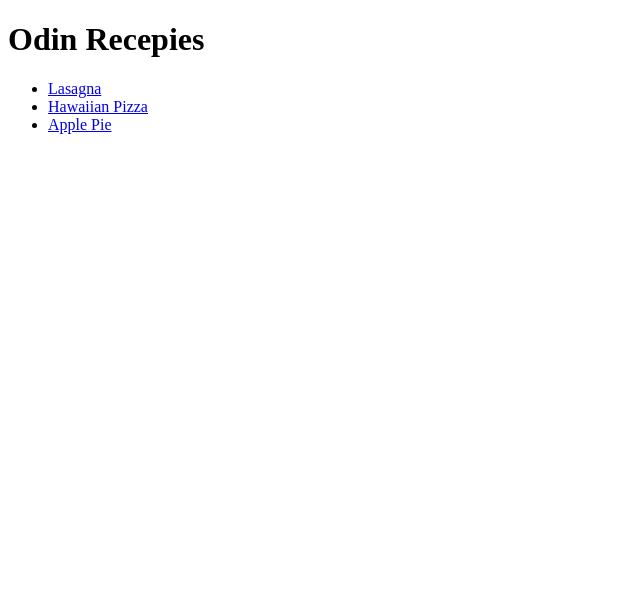
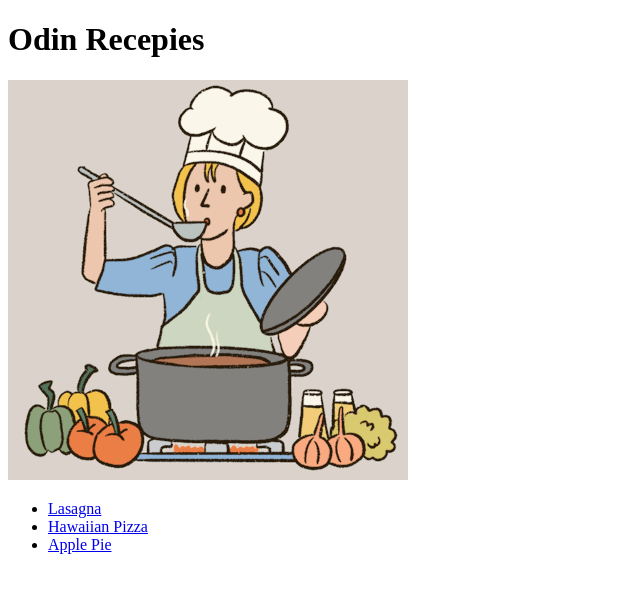
Before and after one commit to Mikaela1402/odin-recipes, a plain HTML site: page index.html in a window 1280 px wide. Shown: the whole page, without its empty margins (0-640 px from the left). Drawn offline with Linux system fonts and the light colour scheme.

Commit message:
Cooking inage added

```diff
--- a/index.html
+++ b/index.html
@@ -7,6 +7,7 @@
 
 <body>
     <h1>Odin Recepies</h1>
+    <img src="../odin-recipes/recipes/cooking.gif">
     <ul>
     <li><a href="recipes/lasagna.html">Lasagna</a></li>
     <li><a href="recipes/pizza.html">Hawaiian Pizza</a></li>
```
Also changed, not shown: recipes/cooking.gif (added).
